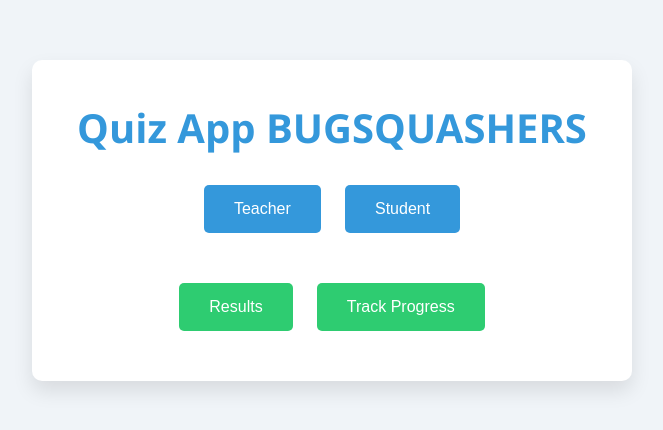
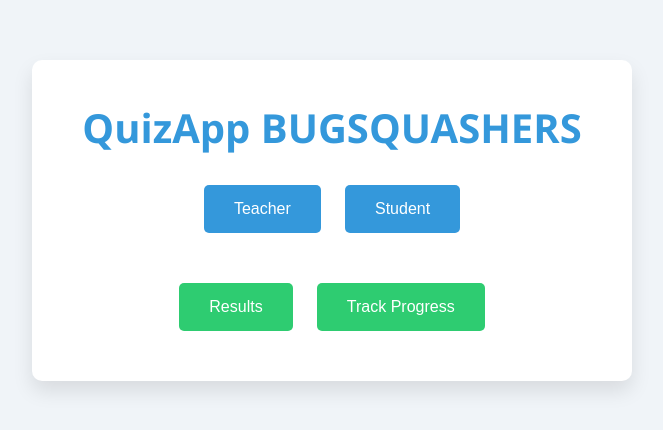
Before and after one commit to Zocom-LIA/QuiZo, a plain HTML site: page frontend/src/index.html in a window 1280 px wide. Shown: the part 180-610 px from the top of the page, without its empty margins (308-971 px from the left). Drawn offline with Linux system fonts and the light colour scheme.

Commit message:
Update HTML file with necessary changes for frontend feature

```diff
--- a/frontend/src/index.html
+++ b/frontend/src/index.html
@@ -2,12 +2,12 @@
 <head>
     <meta charset="UTF-8">
     <meta name="viewport" content="width=device-width, initial-scale=1.0">
-    <title>Quiz App - BUGSQUASHERS</title>
+    <title>QuizApp - BUGSQUASHERS</title>
     <link rel="stylesheet" href="style.css">
 </head>
 <body>
     <div class="container">
-        <h1>Quiz App BUGSQUASHERS</h1>
+        <h1>QuizApp BUGSQUASHERS</h1>
 
         <div class="menu">
             <button id="start-quiz-btn" onclick="showQuizMenu()">Teacher</button>
```
